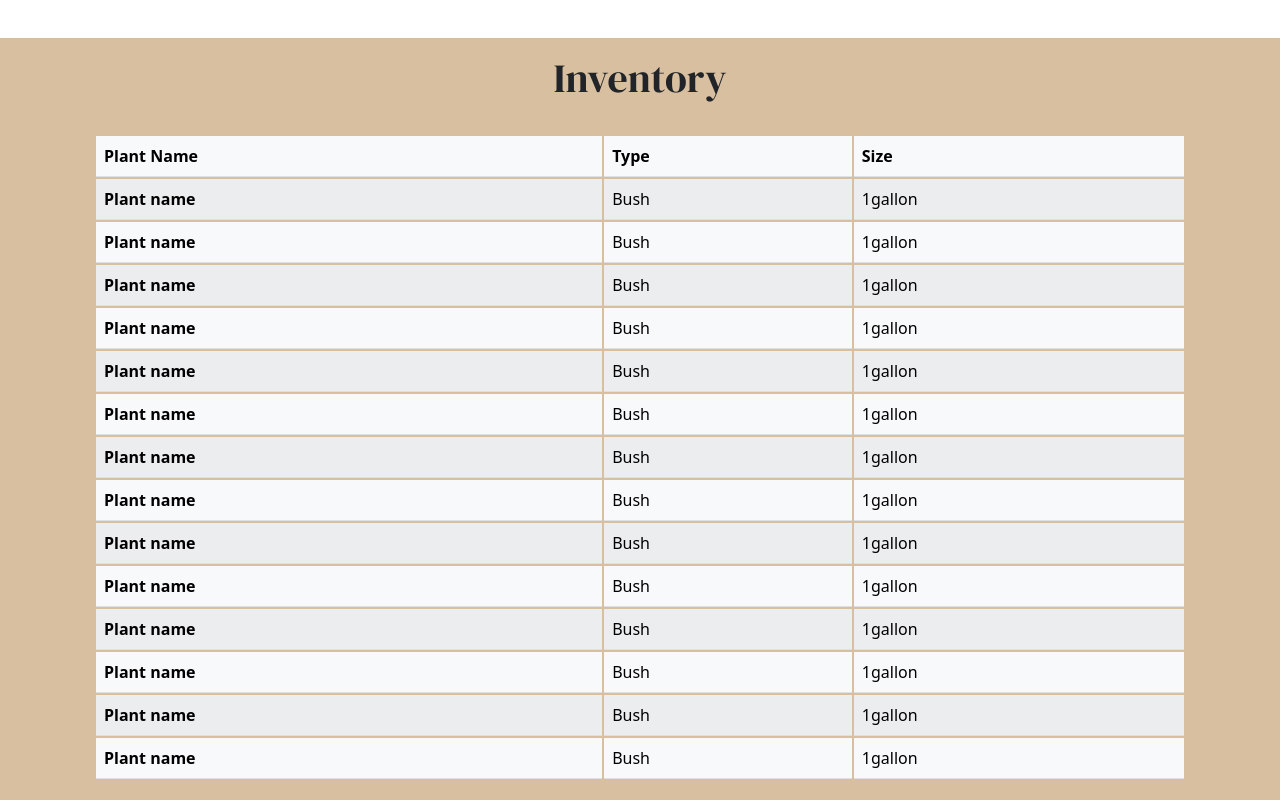
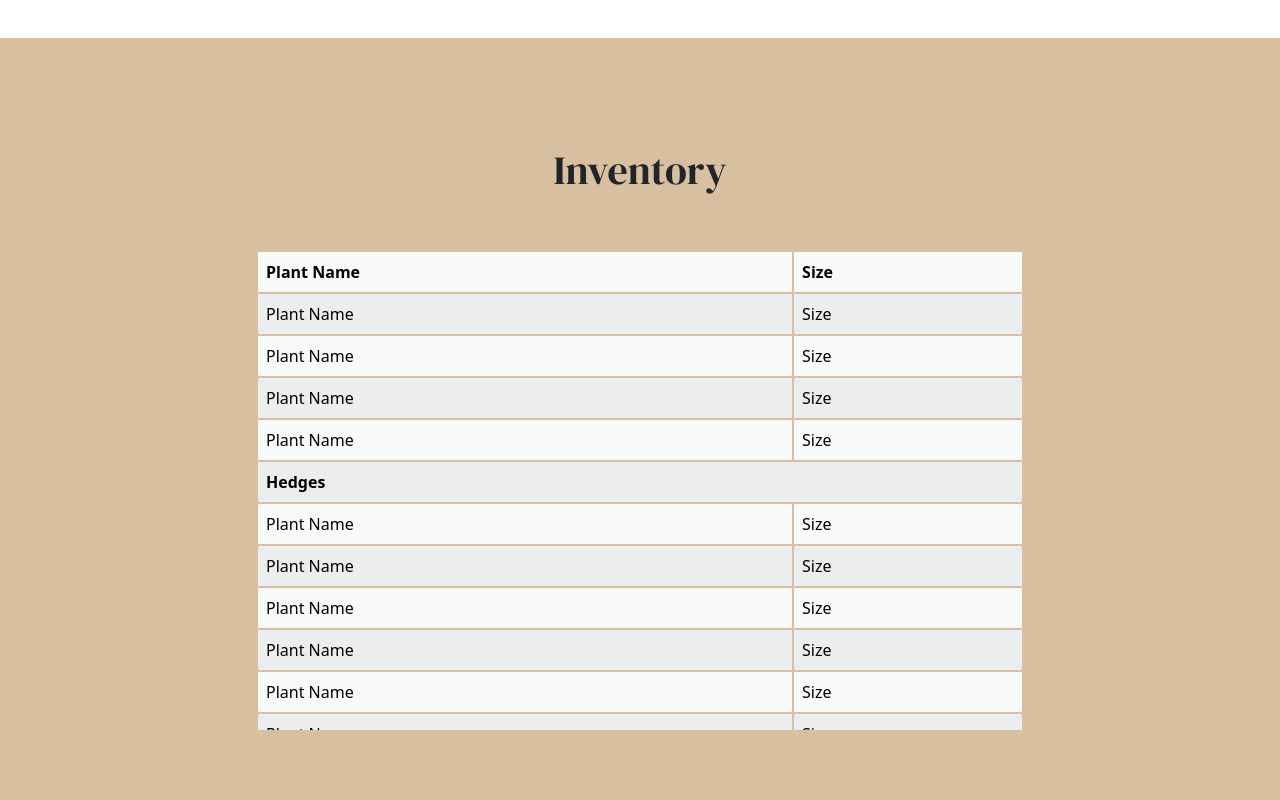
Before and after one commit to JuneXll/skys-nursery, a React (Create React App) app: page / in a window 1280 px wide. Shown: the part 1580-2380 px from the top of the page. Built offline with nearby package versions, Linux system fonts and the light colour scheme.

Commit message:
Got table to look right

```diff
--- a/src/App.css
+++ b/src/App.css
@@ -74,7 +74,8 @@ table {
 
 .my-custom-scrollbar {
   position: relative;
-  height: 200px;
+  height: 60%;
+  width: 60%;
   overflow: auto;
 }
 .table-wrapper-scroll-y {
--- a/src/components/sections/Inventory.js
+++ b/src/components/sections/Inventory.js
@@ -1,96 +1,85 @@
 import React from 'react';
-import { Container, Table } from 'react-bootstrap';
+// import { Container, Table } from 'react-bootstrap';
 
 const Inventory = () => {
     return(
         <div id="inventory" className='inventory-div cover-container d-flex flex-column justify-content-center align-items-center align-content-center'>
-            <h1>Inventory</h1>
-            <Container className='p-4 table-wrapper-scroll-y my-custom-scrollbar"'>
-                <Table hover striped variant='light'>
+            <h1 className='pb-5'>Inventory</h1>
+            <div class="table-wrapper-scroll-y my-custom-scrollbar">
+                <table class="table table-light table-borderless table-striped table-hover mb-0">
                     <thead>
                         <tr>
-                            <th scope='col'>Plant Name</th>
-                            <th scope='col'>Type</th>
-                            <th scope='col'>Size</th>
+                            <th scope="col">Plant Name</th>
+                            <th scope="col">Size</th>
                         </tr>
                     </thead>
                     <tbody>
                         <tr>
-                            <th scope="row">Plant name</th>
-                            <td>Bush</td>
-                            <td>1gallon</td>
+                            <td>Plant Name</td>
+                            <td>Size</td>
                         </tr>
                         <tr>
-                            <th scope="row">Plant name</th>
-                            <td>Bush</td>
-                            <td>1gallon</td>
+                            <td>Plant Name</td>
+                            <td>Size</td>
                         </tr>
                         <tr>
-                            <th scope="row">Plant name</th>
-                            <td>Bush</td>
-                            <td>1gallon</td>
+                            <td>Plant Name</td>
+                            <td>Size</td>
                         </tr>
                         <tr>
-                            <th scope="row">Plant name</th>
-                            <td>Bush</td>
-                            <td>1gallon</td>
+                            <td>Plant Name</td>
+                            <td>Size</td>
                         </tr>
                         <tr>
-                            <th scope="row">Plant name</th>
-                            <td>Bush</td>
-                            <td>1gallon</td>
+                            <th colspan="3" class="table-active">Hedges</th>
                         </tr>
                         <tr>
-                            <th scope="row">Plant name</th>
-                            <td>Bush</td>
-                            <td>1gallon</td>
+                            <td>Plant Name</td>
+                            <td>Size</td>
                         </tr>
                         <tr>
-                            <th scope="row">Plant name</th>
-                            <td>Bush</td>
-                            <td>1gallon</td>
+                            <td>Plant Name</td>
+                            <td>Size</td>
                         </tr>
                         <tr>
-                            <th scope="row">Plant name</th>
-                            <td>Bush</td>
-                            <td>1gallon</td>
+                            <td>Plant Name</td>
+                            <td>Size</td>
                         </tr>
                         <tr>
-                            <th scope="row">Plant name</th>
-                            <td>Bush</td>
-                            <td>1gallon</td>
+                            <td>Plant Name</td>
+                            <td>Size</td>
                         </tr>
                         <tr>
-                            <th scope="row">Plant name</th>
-                            <td>Bush</td>
-                            <td>1gallon</td>
+                            <td>Plant Name</td>
+                            <td>Size</td>
                         </tr>
                         <tr>
-                            <th scope="row">Plant name</th>
-                            <td>Bush</td>
-                            <td>1gallon</td>
+                            <td>Plant Name</td>
+                            <td>Size</td>
                         </tr>
                         <tr>
-                            <th scope="row">Plant name</th>
-                            <td>Bush</td>
-                            <td>1gallon</td>
+                            <td>Plant Name</td>
+                            <td>Size</td>
                         </tr>
                         <tr>
-                            <th scope="row">Plant name</th>
-                            <td>Bush</td>
-                            <td>1gallon</td>
+                            <td>Plant Name</td>
+                            <td>Size</td>
                         </tr>
                         <tr>
-                            <th scope="row">Plant name</th>
-                            <td>Bush</td>
-                            <td>1gallon</td>
+                            <td>Plant Name</td>
+                            <td>Size</td>
                         </tr>
-
-
+                        <tr>
+                            <td>Plant Name</td>
+                            <td>Size</td>
+                        </tr>
+                        <tr>
+                            <td>Plant Name</td>
+                            <td>Size</td>
+                        </tr>
                     </tbody>
-                </Table>
-
-            </Container>
+                </table>
+            </div>
         </div>
     )
 }
```
